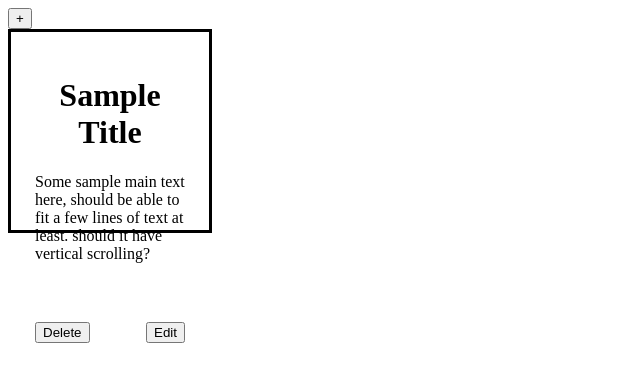
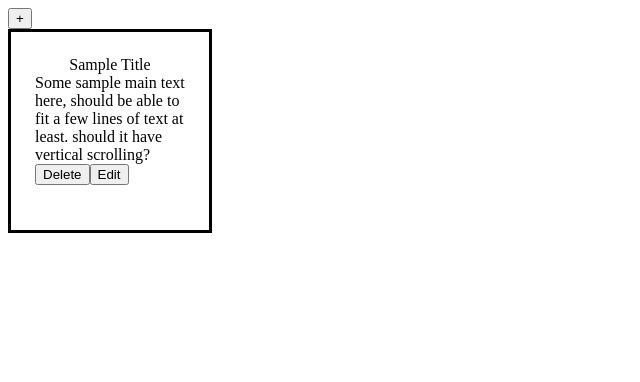
Before and after one commit to Slenderslayer88/Nuxt_Notes, a Vue app in the folder Vue-Notes-App/: page / in a window 1280 px wide. Shown: the top 382 px of the page, without its empty margins (0-640 px from the left). Built offline with nearby package versions, Linux system fonts and the light colour scheme.

Commit message:
fix note spacing

```diff
--- a/Vue-Notes-App/src/components/Note.vue
+++ b/Vue-Notes-App/src/components/Note.vue
@@ -2,7 +2,7 @@
     <div id="border">
         <div id="header">
             <div id="title">
-                <h1>{{ note.title }}</h1>
+                {{ note.title }}
             </div>
         </div>
 
@@ -11,15 +11,12 @@
         </div>
         <div id="btns-container">
             <div id="btns-div">
-                <div class="btn" id="delete-btn-div">
-                    <button id="delete-btn" @click="onDeleteClick">Delete</button>
-                </div>
-                <div class="btn right-align" id="edit-btn-div">
-                    <button id="show-modal" @click="onEditClick">Edit</button>
-                </div>
+                <button id="delete-btn" @click="onDeleteClick">Delete</button>
+                <button id="show-modal" @click="onEditClick">Edit</button>
             </div>
         </div>
     </div>
+
     <NotePopupModal v-if="showNotePopupModal" @close="onEditClose">
 
         <template v-slot:header>
@@ -68,7 +65,6 @@
         padding-bottom: 30px;
     }
     #btns-div {
-        position: absolute;
         bottom: 0;
         width: 100%
     }
```
